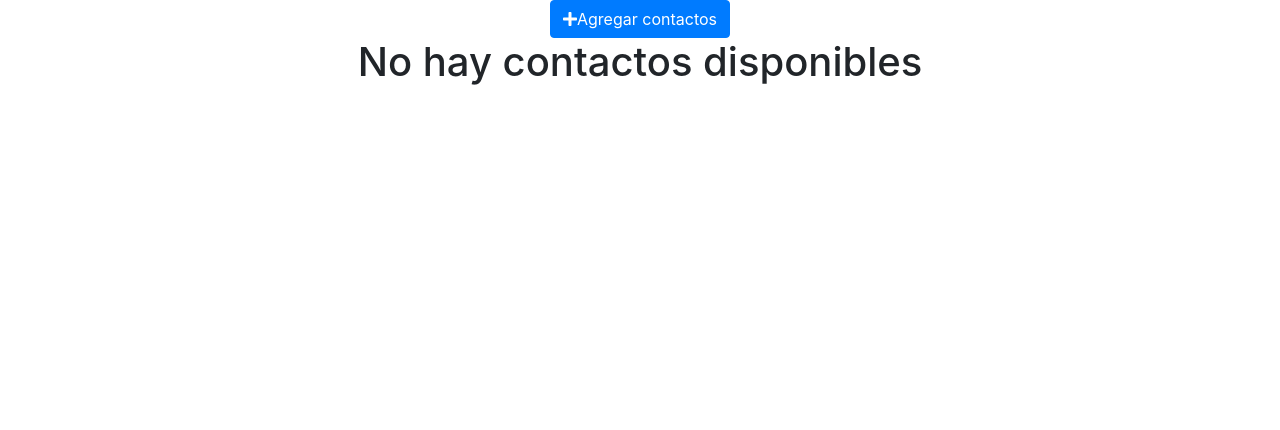
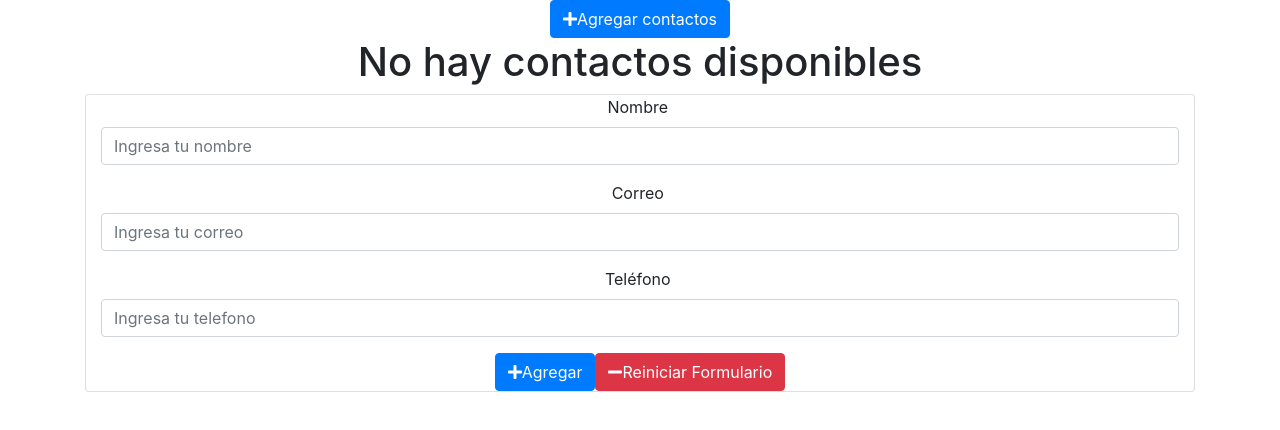
Before and after one commit to majezanu/cerouno-directory, a React (Create React App) app: page / in a window 1280 px wide. Shown: the top 430 px of the page. Built offline with nearby package versions, Linux system fonts and the light colour scheme.

Commit message:
feat: add contact

```diff
--- a/src/components/atoms/ContactCard/ContactCard.js
+++ b/src/components/atoms/ContactCard/ContactCard.js
@@ -2,7 +2,6 @@ import React from 'react'
 import './ContactCard.css'
 import { FontAwesomeIcon } from '@fortawesome/react-fontawesome'
 import { faPhone, faMailBulk } from '@fortawesome/free-solid-svg-icons'
-import AddContact from '../AddContact/AddContact'
 
 const ContactCard = (props) => {
 
@@ -26,12 +25,6 @@ const ContactCard = (props) => {
                         <span>{props.contact.email}</span>
                     </div>
                 </div>
-                <div className="row">
-                    <div className="col">
-                        <AddContact
-                            action={() => props.action(props.contact)}></AddContact>
-                    </div>
-                </div>
         </div>
 
 
--- /dev/null
+++ b/src/components/atoms/Input/Input.jsx
@@ -0,0 +1,21 @@
+import React from 'react'
+
+const Input = props => (
+    <div className="form-group">
+        <label htmlFor={props.name}>
+            {props.title}
+            &nbsp;
+        </label>
+        <input
+            className="form-control"
+            id={props.name}
+            name={props.name}
+            type={props.type}
+            placeholder={props.placeholder}
+            onChange={props.handleChange}
+            value={props.value}
+        />
+    </div>
+)
+
+export default Input;
--- /dev/null
+++ b/src/components/molecules/AddContactForm/AddContactForm.jsx
@@ -0,0 +1,92 @@
+import React, {Component} from 'react';
+import Input from '../../atoms/Input/Input';
+import AddContact from '../../atoms/AddContact/AddContact';
+import DeleteContact from '../../atoms/DeleteContact/DeleteContact';
+
+const INICIAL_CONTACT = {
+    name: '',
+    email: '',
+    phone: ''
+};
+class AddContactForm extends Component
+{
+    constructor(props){
+        super(props);
+        this.state = {
+            contact: INICIAL_CONTACT
+        }
+    }
+
+    handleInput = (e, key) => {
+        let value = e.target.value;
+        this.handleContact(key, value);
+    }
+
+
+    handleContact = (key, value) => {
+        this.setState(
+            (prevState) => ({
+                contact: {
+                    ...prevState.contact,
+                    [key]: value
+                }
+            })
+        );
+    }
+
+    handleSubmit = e => {
+        e.preventDefault();
+        this.handleClearForm(e);
+        this.props.action(this.state.contact);
+    }
+
+    handleClearForm = e => {
+        e.preventDefault();
+        this.setState({
+            contact: INICIAL_CONTACT
+        });
+
+    }
+    render = () => (
+        <div className="container">
+            <div className="card row">
+                <div className="col">
+                    <form >
+                    <Input
+                        name="name"
+                        type="text"
+                        value={this.state.contact.name}
+                        placeholder="Ingresa tu nombre"
+                        handleChange={e => this.handleInput(e,'name')}
+                        title="Nombre"
+                    />
+                    <Input
+                        name="email"
+                        type="text"
+                        value={this.state.contact.email}
+                        placeholder="Ingresa tu correo"
+                        handleChange={e => this.handleInput(e,'email')}
+                        title="Correo"
+                    />
+                    <Input
+                        name="phone"
+                        type="number"
+                        value={this.state.contact.phone}
+                        placeholder="Ingresa tu telefono"
+                        handleChange={e => this.handleInput(e,'phone')}
+                        title="Teléfono"
+                    />
+                    <AddContact
+                        action={this.handleSubmit}
+                        text='Agregar'/>
+                    <DeleteContact
+                        action={this.handleClearForm}
+                        text='Reiniciar Formulario'/>
+                    </form>
+                </div>
+            </div>
+        </div>
+    )
+}
+
+export default AddContactForm;
--- a/src/components/pages/Directory/Directory.js
+++ b/src/components/pages/Directory/Directory.js
@@ -3,6 +3,7 @@ import contactsData from './contactsData';
 import ContactCard from '../../atoms/ContactCard/ContactCard';
 import AddContact from '../../atoms/AddContact/AddContact';
 import DeleteContact from '../../atoms/DeleteContact/DeleteContact';
+import AddContactForm from '../../molecules/AddContactForm/AddContactForm';
 class Directory extends Component {
     constructor(props) {
         super(props);
@@ -13,7 +14,14 @@ class Directory extends Component {
         this.setContacts = this.setContacts.bind(this);
     }
     addContact = (contact) => {
-        console.log('Este botón agregará a: ' + contact.name);
+        this.setState(
+            prevState => ({
+                contacts: [
+                    ...prevState.contacts,
+                    contact
+                ]
+            })
+        )
     }
 
     addContacts = () => {
@@ -51,8 +59,8 @@ class Directory extends Component {
                         <AddContact action={this.addContacts} text={'Agregar contactos'}></AddContact>
                         <h1>No hay contactos disponibles</h1>
                     </React.Fragment>
-
                 }
+                <AddContactForm action={this.addContact}></AddContactForm>
             </div>
         )
     }
```
